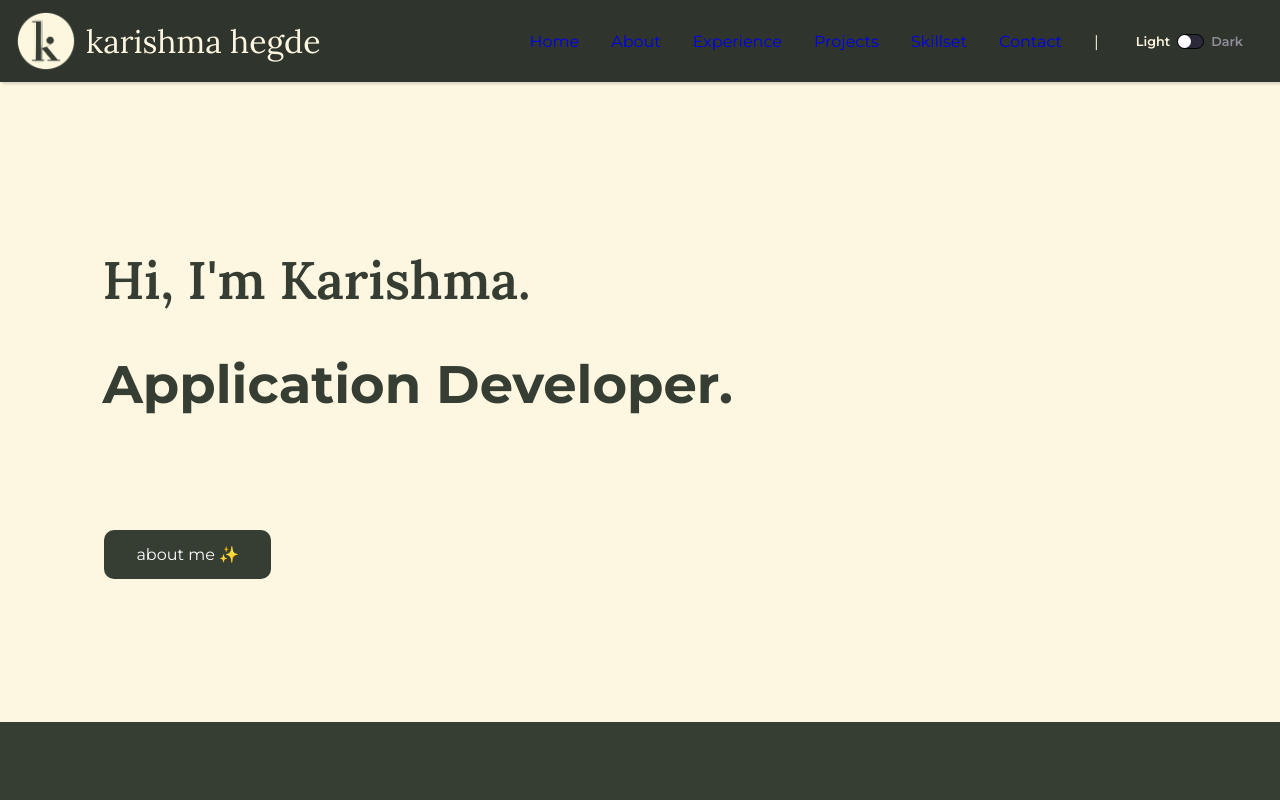
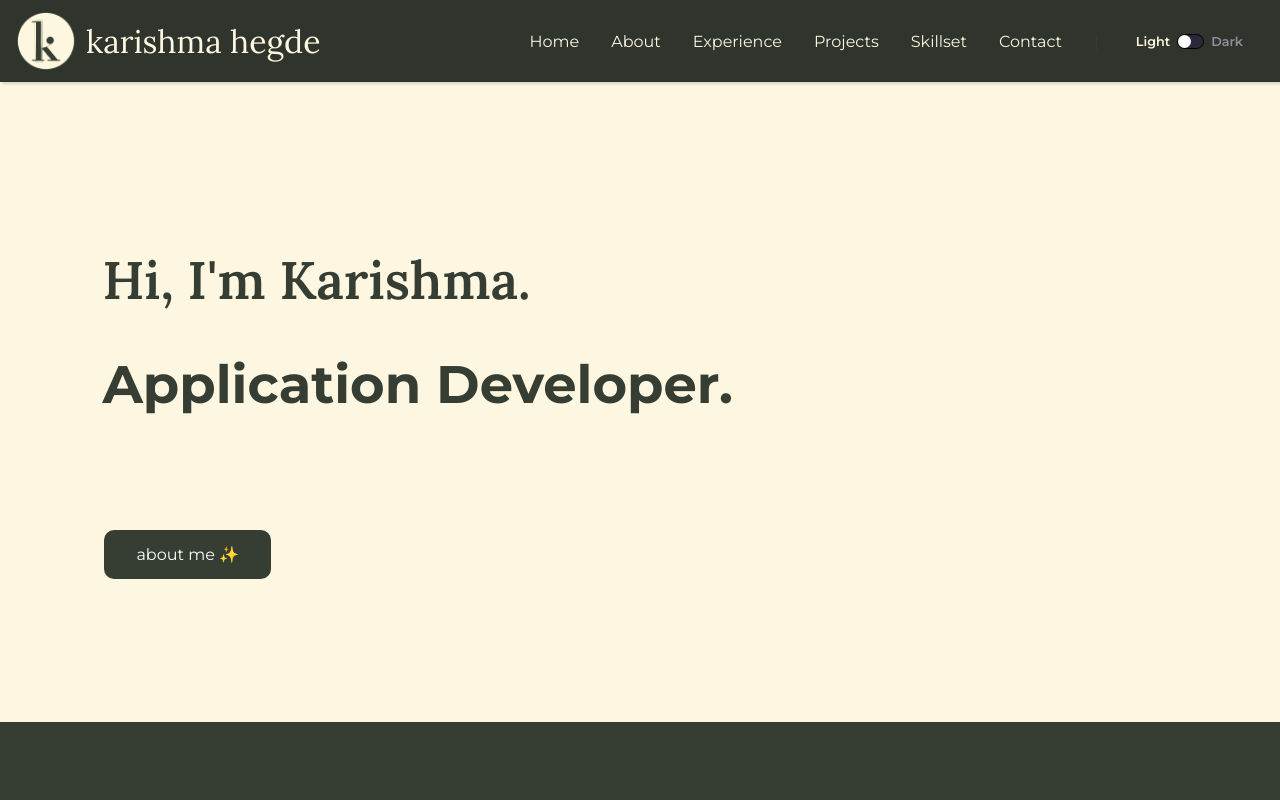
Before and after one commit to karishmahegde/portfolio, a React (Create React App) app: page / in a window 1280 px wide. Shown: the top 800 px of the page. Built offline with nearby package versions, Linux system fonts and the light colour scheme.

Commit message:
Deploy 2.1 - Link Style Fix

```diff
--- a/src/App.css
+++ b/src/App.css
@@ -50,7 +50,6 @@
   list-style-type: none;
   margin: 0;
   padding: 0;
-  color: #fdf6e0;
 }
 
 .navList > li {
@@ -58,12 +57,11 @@
   overflow: hidden;
 }
 
-.navList > li > a {
+.navLink,
+.navLink:link,
+.navLink:visited {
+  color: #fdf6e0;
   text-decoration: none;
-}
-
-.navList > li > a:visited {
-  color: #fdf6e0;
 }
 
 .navContainer #navRightContainer {
```
